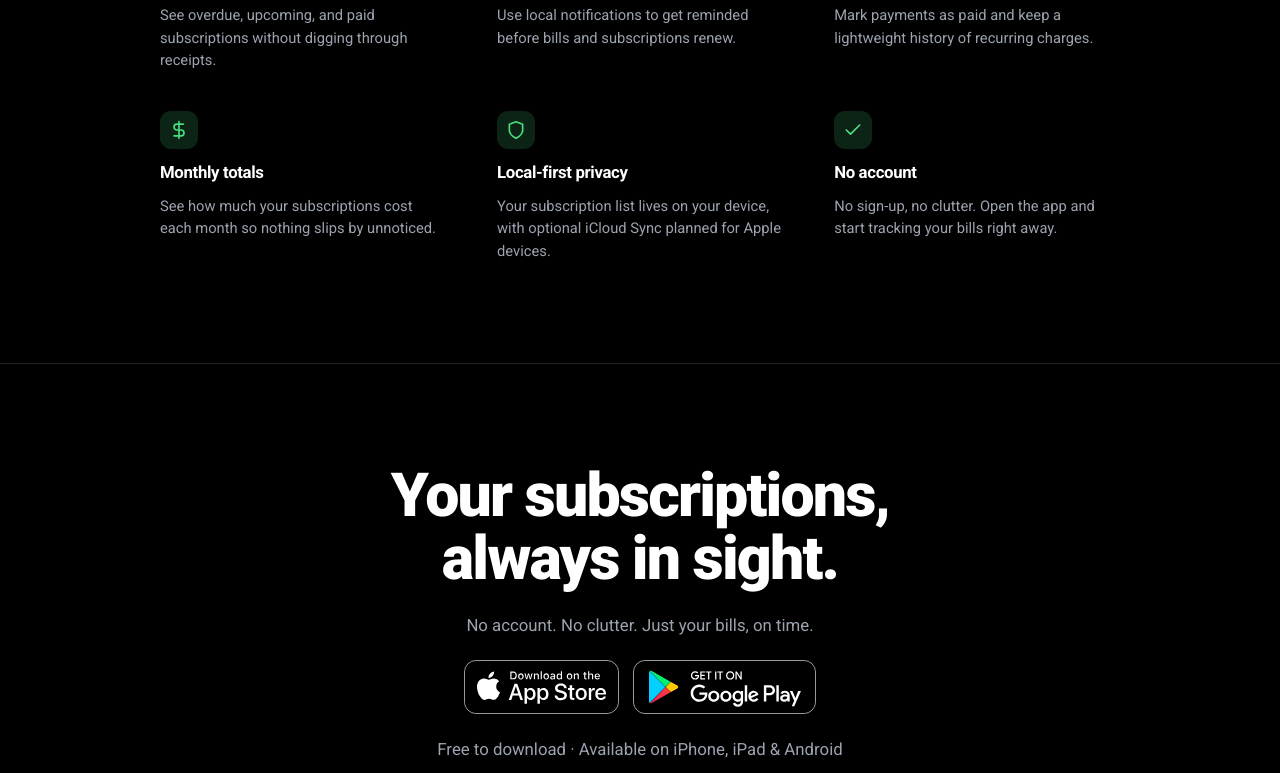
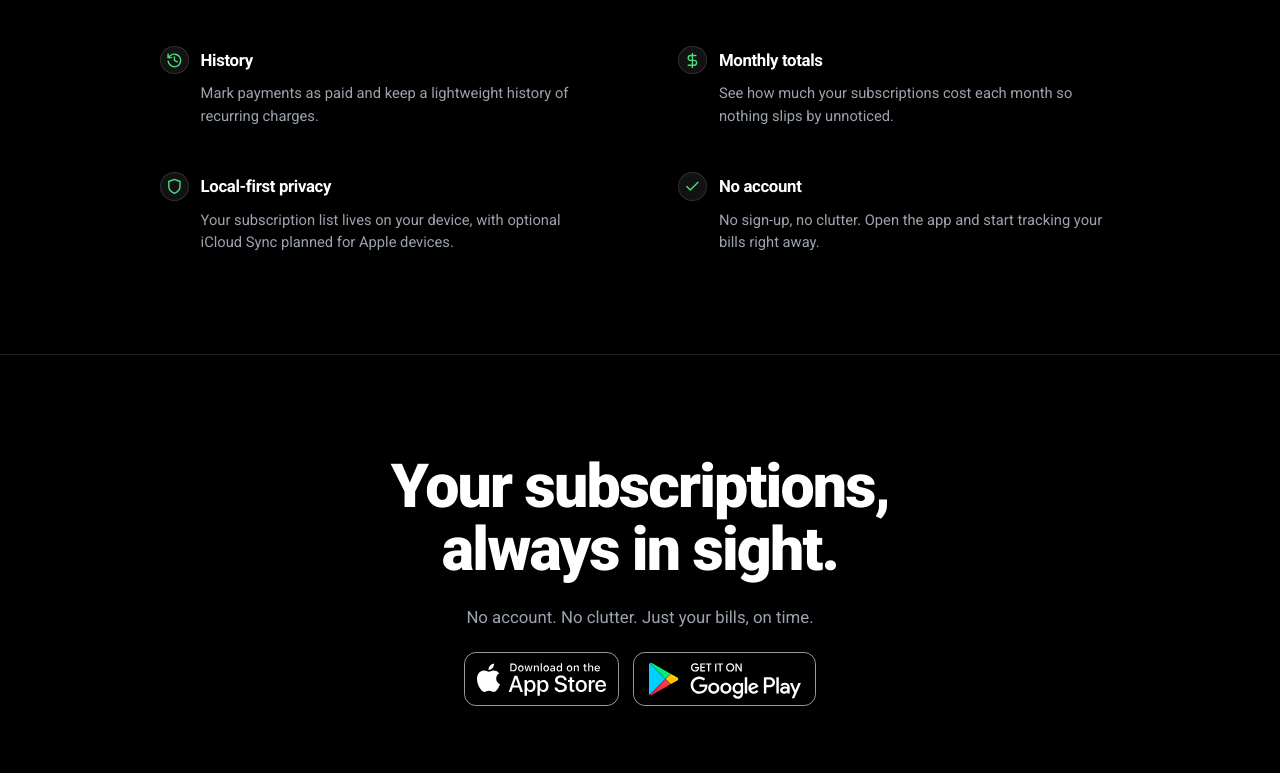
Before and after one commit to teikiapp/teiki-web, an Angular app: page / in a window 1280 px wide. Shown: the part 1747-2520 px from the top of the page. Built offline with nearby package versions, Linux system fonts and the light colour scheme.

Commit message:
style: adjust feature grid layout and update border radius for cards

```diff
--- a/src/app/pages/home/home.html
+++ b/src/app/pages/home/home.html
@@ -98,7 +98,6 @@
           <img src="badges/google-play.svg" alt="Get it on Google Play" width="167" height="48" loading="lazy" />
         </a>
       </div>
-      <p class="cta-note">Free to download &middot; Available on iPhone, iPad &amp; Android</p>
     </div>
   </section>
 </main>
--- a/src/styles.css
+++ b/src/styles.css
@@ -290,7 +290,7 @@ h1 {
   flex: 0 0 calc((100% - (var(--per-view) - 1) * var(--gap)) / var(--per-view));
   width: calc((100% - (var(--per-view) - 1) * var(--gap)) / var(--per-view));
   height: auto;
-  border-radius: 22px;
+  border-radius: 10px;
   border: 1px solid var(--line);
   box-shadow: var(--shadow-lg);
   scroll-snap-align: start;
@@ -378,33 +378,43 @@ h1 {
 /* ── Feature grid (3-col icon list) ── */
 .feature-grid {
   display: grid;
-  grid-template-columns: repeat(3, minmax(0, 1fr));
-  gap: clamp(20px, 3vw, 40px) clamp(28px, 4vw, 56px);
+  grid-template-columns: repeat(2, minmax(0, 1fr));
+  gap: clamp(30px, 4vw, 44px) clamp(40px, 6vw, 88px);
 }
 
+/* Icon in the left column centered against the title; description sits in the
+   right column on the second row, indented under the title. */
 .feature {
-  display: flex;
-  flex-direction: column;
-  gap: 10px;
+  display: grid;
+  grid-template-columns: auto 1fr;
+  column-gap: 12px;
+  row-gap: 8px;
+  align-items: center;
 }
 
 .feature-icon {
+  grid-column: 1;
+  grid-row: 1;
   display: inline-flex;
   align-items: center;
   justify-content: center;
-  width: 38px;
-  height: 38px;
-  border-radius: 11px;
-  background: var(--accent-dim);
+  width: 1.7em;
+  height: 1.7em;
+  font-size: 1.05rem;
+  border-radius: 50%;
+  background: var(--bg-surface);
+  border: 1px solid var(--line);
   color: var(--accent);
 }
 
 .feature-icon svg {
-  width: 20px;
-  height: 20px;
+  width: 1em;
+  height: 1em;
 }
 
 .feature h3 {
+  grid-column: 2;
+  grid-row: 1;
   font-size: 1.05rem;
   font-weight: 700;
   margin: 0;
@@ -413,6 +423,8 @@ h1 {
 }
 
 .feature p {
+  grid-column: 2;
+  grid-row: 2;
   color: var(--muted);
   margin: 0;
   font-size: 0.92rem;
@@ -444,12 +456,6 @@ h1 {
 .cta-block > p {
   color: var(--muted);
   font-size: 1.05rem;
-  margin: 0;
-}
-
-.cta-note {
-  font-size: 0.82rem;
-  color: var(--faint);
   margin: 0;
 }
 
@@ -726,11 +732,6 @@ h1 {
     grid-template-columns: 1fr;
   }
 
-  .feature {
-    align-items: center;
-    text-align: center;
-  }
-
   .carousel-nav {
     display: none;
   }
```
